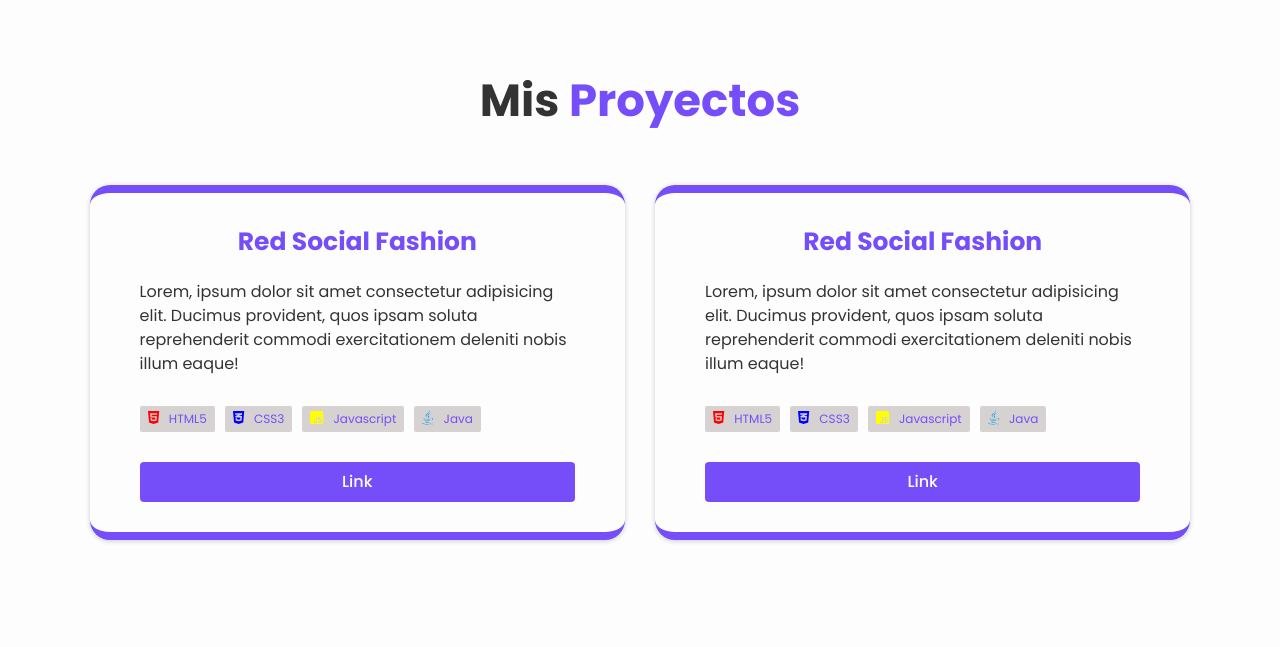
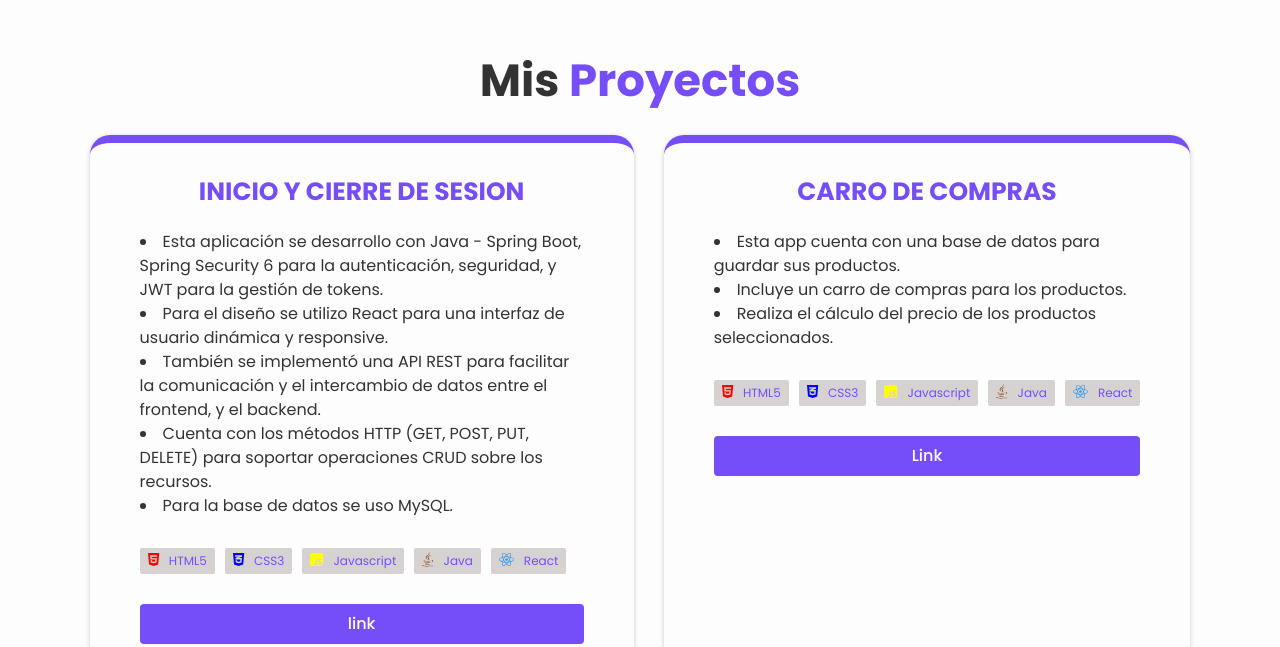
Before and after one commit to MiguelJarecca/portafolio-miguel, a React (Vite) app: page / in a window 1280 px wide. Shown: the part 1633-2280 px from the top of the page. Built offline with nearby package versions, Linux system fonts and the light colour scheme.

Commit message:
mejorando la interfaz grafica

```diff
--- a/src/App.css
+++ b/src/App.css
@@ -117,7 +117,7 @@ body {
 
 section {
   min-height: 100vh;
-  padding: 10rem 7% 2rem;
+  padding: 8rem 7% 0rem;
 }
 
 .home {
@@ -288,7 +288,7 @@ span {
 .proyects .proyects-box {
   /* position: relative; */
   max-width: 100%;
-  padding: 5rem 0;
+  padding: 2rem 0 0;
 }
 
 .proyects-wrapper .proyects-content {
@@ -313,7 +313,9 @@ span {
   color: var(--main-color);
 }
 
-.proyects-slide p {
+.proyects-slide .text-content {
+  width: 100%;
+  content: initial;
   font-size: 1.6rem;
   margin: 2rem 0 3rem;
 }
@@ -353,7 +355,11 @@ span {
 }
 
 .proyects-slide .technologies-icons:nth-child(4) {
-  color: #0fa2eb;
+  color: #8B4513;
+}
+
+.proyects-slide .technologies-icons:nth-child(5) {
+  color: #339AF0;
 }
 
 .proyects-slide .proyect-link {
@@ -372,11 +378,12 @@ span {
 
 /* =============== SKILLS SECTION STYLE ===============  */
 
-.skills-content {
+/* .skills-content {
   width: 100%;
   height: 35vw;
   margin: auto;
-}
+  background-color: red;
+} */
 
 .skills h3 {
   color: var(--text-color);
@@ -621,7 +628,7 @@ span {
   }
 
   section {
-    padding: 10rem 3% 2rem;
+    padding: 8rem 3% 0rem;
   }
 
   .home .profesion-container .profesion-box {
--- a/src/components/About.jsx
+++ b/src/components/About.jsx
@@ -26,12 +26,14 @@ export default function About() {
         <a href="https://web.facebook.com/miguel.jareccaccallo.1/?locale=es_LA"
            target="_blank">
           <FontAwesomeIcon icon={faFacebookF}/></a>
-        <a href="https://www.linkedin.com/in/miguel-jarecca-ccallo-2a8226169"
+        <a href="https://www.linkedin.com/in/migueljarecca"
            target="_blank">
           <FontAwesomeIcon icon={faLinkedinIn}/></a>
         <a href="https://github.com/MiguelJarecca"
            target="_blank">
           <FontAwesomeIcon icon={faGithub}/></a>
+      </div>
+      <div className="div-cv">
 
       </div>
     </div>
--- a/src/components/Proyects.jsx
+++ b/src/components/Proyects.jsx
@@ -1,7 +1,7 @@
 import React from 'react'
 
 import { FontAwesomeIcon } from '@fortawesome/react-fontawesome'
-import {faHtml5,faCss3Alt,faSquareJs,faJava} from '@fortawesome/free-brands-svg-icons';
+import {faHtml5,faCss3Alt,faSquareJs,faJava, faReact} from '@fortawesome/free-brands-svg-icons';
 
 export default function Proyects() {
   return (
@@ -13,12 +13,18 @@ export default function Proyects() {
         <div className="proyects-content">
 
           <div className="proyects-slide">
-            <h3>Red Social Fashion</h3>
-            <p>Lorem, ipsum dolor sit amet consectetur
-              adipisicing elit. Ducimus provident, quos
-              ipsam soluta reprehenderit commodi exercitationem
-               deleniti nobis illum eaque!</p>
-
+            <h3>INICIO Y CIERRE DE SESION</h3>
+            <div className="text-content">
+              <li>Esta aplicación se desarrollo con Java - Spring Boot, Spring Security 6
+                para la autenticación, seguridad, y JWT para la gestión de tokens.</li>
+              <li>Para el diseño se utilizo React para una interfaz de usuario dinámica
+                y responsive.</li>
+              <li>También se implementó una API REST para facilitar la comunicación y el
+                intercambio de datos entre el frontend, y el backend.</li>
+              <li>Cuenta con los métodos HTTP (GET, POST, PUT, DELETE) para soportar
+                operaciones CRUD sobre los recursos.</li>
+              <li>Para la base de datos se uso MySQL.</li>
+            </div>
             <div className="technologies">
               <div className="technologies-icons">
               <FontAwesomeIcon icon={faHtml5}/>
@@ -35,21 +41,25 @@ export default function Proyects() {
               <div className="technologies-icons">
               <FontAwesomeIcon icon={faJava}/>
               <span>Java</span></div>
+
+              <div className="technologies-icons">
+              <FontAwesomeIcon icon={faReact}/>
+              <span>React</span></div>
             </div>
 
             <div className="proyect-link">
-              <a href="#">Link</a>
+              <a href="https://github.com/MiguelJarecca/user">link</a>
             </div>
 
           </div>
 
           <div className="proyects-slide">
-            <h3>Red Social Fashion</h3>
-            <p>Lorem, ipsum dolor sit amet consectetur
-              adipisicing elit. Ducimus provident, quos
-              ipsam soluta reprehenderit commodi exercitationem
-               deleniti nobis illum eaque!</p>
-
+            <h3>CARRO DE COMPRAS</h3>
+              <div className="text-content">
+                <li>Esta app cuenta con una base de datos para guardar sus productos.</li>
+                <li>Incluye un carro de compras para los productos.</li>
+                <li>Realiza el cálculo del precio de los productos seleccionados.</li>
+              </div>
             <div className="technologies">
               <div className="technologies-icons">
               <FontAwesomeIcon icon={faHtml5}/>
@@ -66,10 +76,14 @@ export default function Proyects() {
               <div className="technologies-icons">
               <FontAwesomeIcon icon={faJava}/>
               <span>Java</span></div>
+
+              <div className="technologies-icons">
+              <FontAwesomeIcon icon={faReact}/>
+              <span>React</span></div>
             </div>
 
             <div className="proyect-link">
-              <a href="#">Link</a>
+              <a href="https://github.com/MiguelJarecca/car">Link</a>
             </div>
 
           </div>
```
